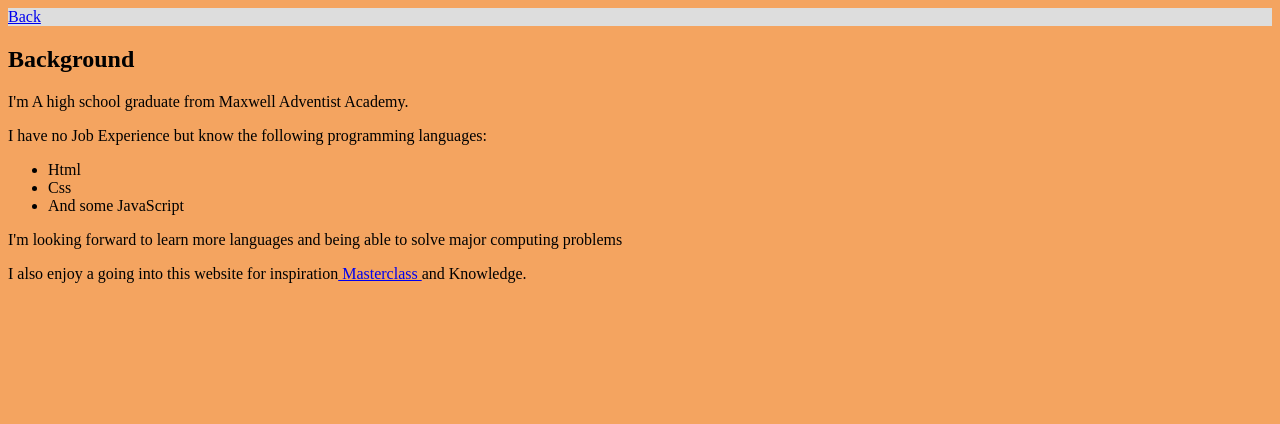
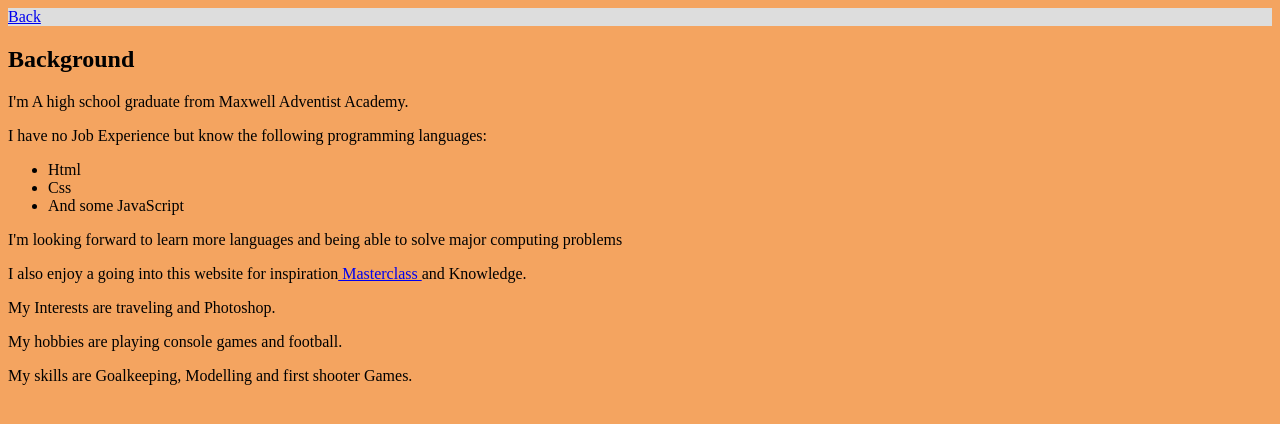
Before and after one commit to FredAtei/Portfolio-a, a plain HTML site: page home.html in a window 1280 px wide. Drawn offline with Linux system fonts and the light colour scheme.

Commit message:
add more personal info

```diff
--- a/home.html
+++ b/home.html
@@ -34,6 +34,12 @@
     <p>I also enjoy a going into this website for inspiration<a href="https://www.masterclass.com/"> Masterclass </a>
       and
       Knowledge.</p>
+
+    <p>My Interests are traveling and Photoshop.</p>
+
+    <p>My hobbies are playing console games and football.</p>
+
+    <p>My skills are Goalkeeping, Modelling and first shooter Games.</p>
   </div>
 
   <img>
```
